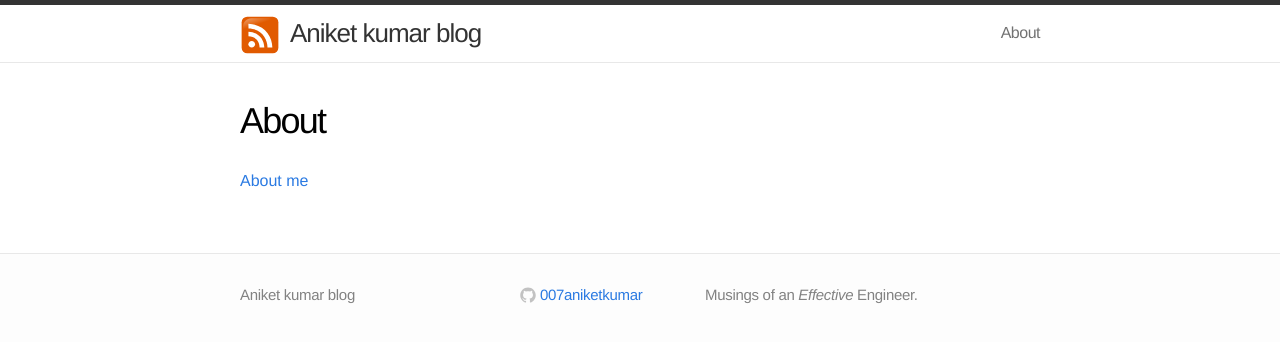
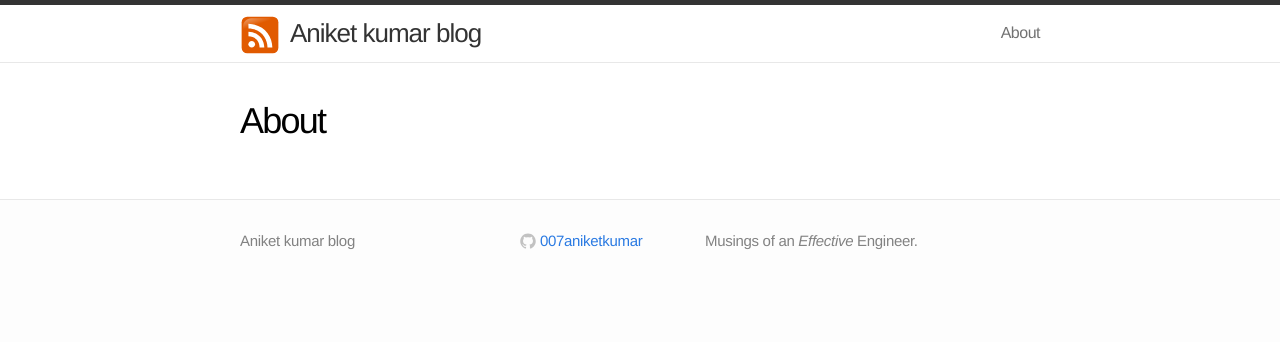
Before and after one commit to 007aniketkumar/007aniketkumarblog.github.io, a Jekyll site: the page built from about.md, in a window 1280 px wide. Shown: the top 342 px of the page. Built offline with Jekyll 4.4.1, drawn with Linux system fonts in a browser that asks for light colours.

Commit message:
Update about.md

```diff
--- a/about.md
+++ b/about.md
@@ -4,4 +4,4 @@ title: About
 permalink: /about/
 ---
 
-<a href= "https://007aniketkumar.github.io/">About me</a>
+<a href= "https://007aniketkumar.github.io/">
```
